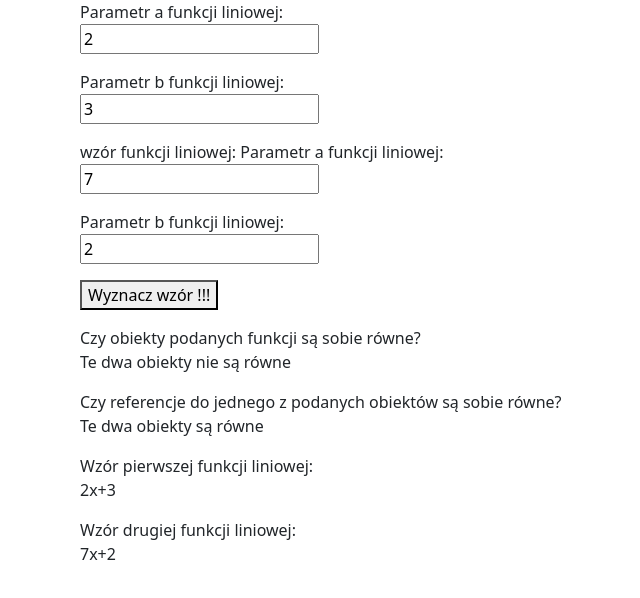
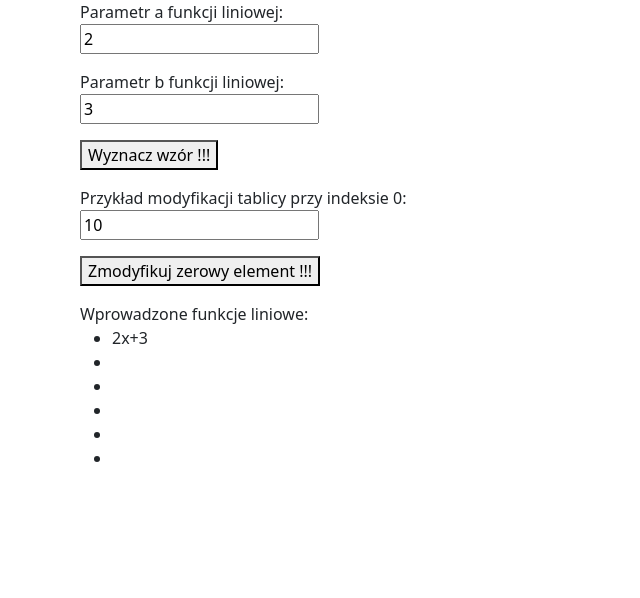
Before and after one commit to Michal-Radomski/Udemy_JS_and_TS_Courses, a website with bundled scripts: page 04 JS OOP/src/index.html in a window 1280 px wide. Both pictures are taken after a click on the button "Wyznacz wzór !!!". Shown: the whole page, without its empty margins (2-642 px from the left). Built offline with nearby package versions, Linux system fonts and the light colour scheme; files whose address does not match are found by name.

Commit message:
JS OOP - commit 13

```diff
--- a/04 JS OOP/src/index.html
+++ b/04 JS OOP/src/index.html
@@ -109,7 +109,7 @@
         <p id="resultCopyPattern"></p>
       </div> -->
 
-      <div class="main">
+      <!-- <div class="main">
         <label>Parametr a funkcji liniowej: </label>
         <p><input type="text" id="apar1" value="2" /></p>
         <label>Parametr b funkcji liniowej: </label>
@@ -128,6 +128,27 @@
         <p id="linearFunPatt1"></p>
         <label>Wzór drugiej funkcji liniowej: </label>
         <p id="linearFunPatt2"></p>
+      </div> -->
+
+      <div class="main">
+        <label>Parametr a funkcji liniowej: </label>
+        <p><input type="text" id="a" value="2" /></p>
+        <label>Parametr b funkcji liniowej: </label>
+        <p><input type="text" id="b" value="3" /></p>
+
+        <p><button type="button" id="btn">Wyznacz wzór !!!</button></p>
+        <label>Przykład modyfikacji tablicy przy indeksie 0: </label>
+        <p><input type="text" id="moda" value="10" /></p>
+        <p><button type="button" id="modBtn">Zmodyfikuj zerowy element !!!</button></p>
+        <label>Wprowadzone funkcje liniowe: </label>
+        <ul>
+          <li class="li"></li>
+          <li class="li"></li>
+          <li class="li"></li>
+          <li class="li"></li>
+          <li class="li"></li>
+          <li class="li"></li>
+        </ul>
       </div>
     </div>
 
--- a/04 JS OOP/src/index.ts
+++ b/04 JS OOP/src/index.ts
@@ -384,48 +384,87 @@
 // btn.addEventListener("click", MakeCopyPattern);
 
 //@ ES5 constructor function
-const linearFunObj1 = {
-  la: function () {
-    return (document.getElementById("apar1") as HTMLInputElement).value;
-  },
-  lb: function () {
-    return (document.getElementById("bpar1") as HTMLInputElement).value;
-  },
-};
-const linearFunObj2 = {
-  la: function () {
-    return (document.getElementById("apar2") as HTMLInputElement).value;
-  },
-  lb: function () {
-    return (document.getElementById("bpar2") as HTMLInputElement).value;
-  },
-};
+// const linearFunObj1 = {
+//   la: function () {
+//     return (document.getElementById("apar1") as HTMLInputElement).value;
+//   },
+//   lb: function () {
+//     return (document.getElementById("bpar1") as HTMLInputElement).value;
+//   },
+// };
+// const linearFunObj2 = {
+//   la: function () {
+//     return (document.getElementById("apar2") as HTMLInputElement).value;
+//   },
+//   lb: function () {
+//     return (document.getElementById("bpar2") as HTMLInputElement).value;
+//   },
+// };
 
-function compareObjects() {
-  const linearFun1 = linearFunObj1;
-  const linearFun2 = linearFunObj1;
-  if (linearFunObj1 === linearFunObj2) {
-    (document.getElementById("objectCompareResult") as HTMLParagraphElement).innerHTML = "Te dwa obiekty są równe";
-  } else {
-    (document.getElementById("objectCompareResult") as HTMLParagraphElement).innerHTML = "Te dwa obiekty nie są równe";
+// function compareObjects() {
+//   const linearFun1 = linearFunObj1;
+//   const linearFun2 = linearFunObj1;
+//   if (linearFunObj1 === linearFunObj2) {
+//     (document.getElementById("objectCompareResult") as HTMLParagraphElement).innerHTML = "Te dwa obiekty są równe";
+//   } else {
+//     (document.getElementById("objectCompareResult") as HTMLParagraphElement).innerHTML = "Te dwa obiekty nie są równe";
+//   }
+//   if (linearFun1 === linearFun2) {
+//     (document.getElementById("referenceCompareResult") as HTMLParagraphElement).innerHTML = "Te dwa obiekty są równe";
+//   } else {
+//     (document.getElementById("referenceCompareResult") as HTMLParagraphElement).innerHTML = "Te dwa obiekty nie są równe";
+//   }
+// }
+
+// function makePatterns() {
+//   const a1 = linearFunObj1.la();
+//   const b1 = linearFunObj1.lb();
+//   const a2 = linearFunObj2.la();
+//   const b2 = linearFunObj2.lb();
+//   const y1 = a1 + "x+" + b1;
+//   const y2 = a2 + "x+" + b2;
+//   (document.getElementById("linearFunPatt1") as HTMLParagraphElement).innerHTML = y1;
+//   (document.getElementById("linearFunPatt2") as HTMLParagraphElement).innerHTML = y2;
+// }
+// const btn = document.getElementById("btn") as HTMLButtonElement;
+// btn.addEventListener("click", compareObjects);
+// btn.addEventListener("click", makePatterns);
+
+let funArr = new Array() as any[];
+console.log("funArr:", funArr);
+function MakeFunsArray() {
+  let pattern = "";
+  let funItems = "" as any;
+  function createFunPattern() {
+    const a = (document.getElementById("a") as HTMLInputElement).value;
+    const b = (document.getElementById("b") as HTMLInputElement).value;
+    pattern = a + "x+" + b;
+    return pattern;
   }
-  if (linearFun1 === linearFun2) {
-    (document.getElementById("referenceCompareResult") as HTMLParagraphElement).innerHTML = "Te dwa obiekty są równe";
-  } else {
-    (document.getElementById("referenceCompareResult") as HTMLParagraphElement).innerHTML = "Te dwa obiekty nie są równe";
+  function fillArray(patt: string) {
+    funArr.push(patt);
+    return funArr;
   }
-}
 
-function makePatterns() {
-  const a1 = linearFunObj1.la();
-  const b1 = linearFunObj1.lb();
-  const a2 = linearFunObj2.la();
-  const b2 = linearFunObj2.lb();
-  const y1 = a1 + "x+" + b1;
-  const y2 = a2 + "x+" + b2;
-  (document.getElementById("linearFunPatt1") as HTMLParagraphElement).innerHTML = y1;
-  (document.getElementById("linearFunPatt2") as HTMLParagraphElement).innerHTML = y2;
+  pattern = createFunPattern();
+  funArr = fillArray(pattern);
+  funItems = document.getElementsByClassName("li");
+  console.log("funItems:", funItems);
+  for (let i = 0; i < funArr.length; i++) {
+    funItems[i].innerHTML = funArr[i];
+  }
+  function arrModification() {
+    const moda = (document.getElementById("moda") as HTMLInputElement).value;
+    let arrEl = funArr[0];
+    arrEl = Array.from(arrEl);
+    console.log({ arrEl });
+    arrEl.splice(0, 1, moda);
+    let pattern = arrEl.toString();
+    pattern = pattern.replace(/,/g, "");
+    funItems[0].innerHTML = pattern;
+  }
+  const modBtn = document.getElementById("modBtn") as HTMLButtonElement;
+  modBtn.addEventListener("click", arrModification);
 }
 const btn = document.getElementById("btn") as HTMLButtonElement;
-btn.addEventListener("click", compareObjects);
-btn.addEventListener("click", makePatterns);
+btn.addEventListener("click", MakeFunsArray);
```
